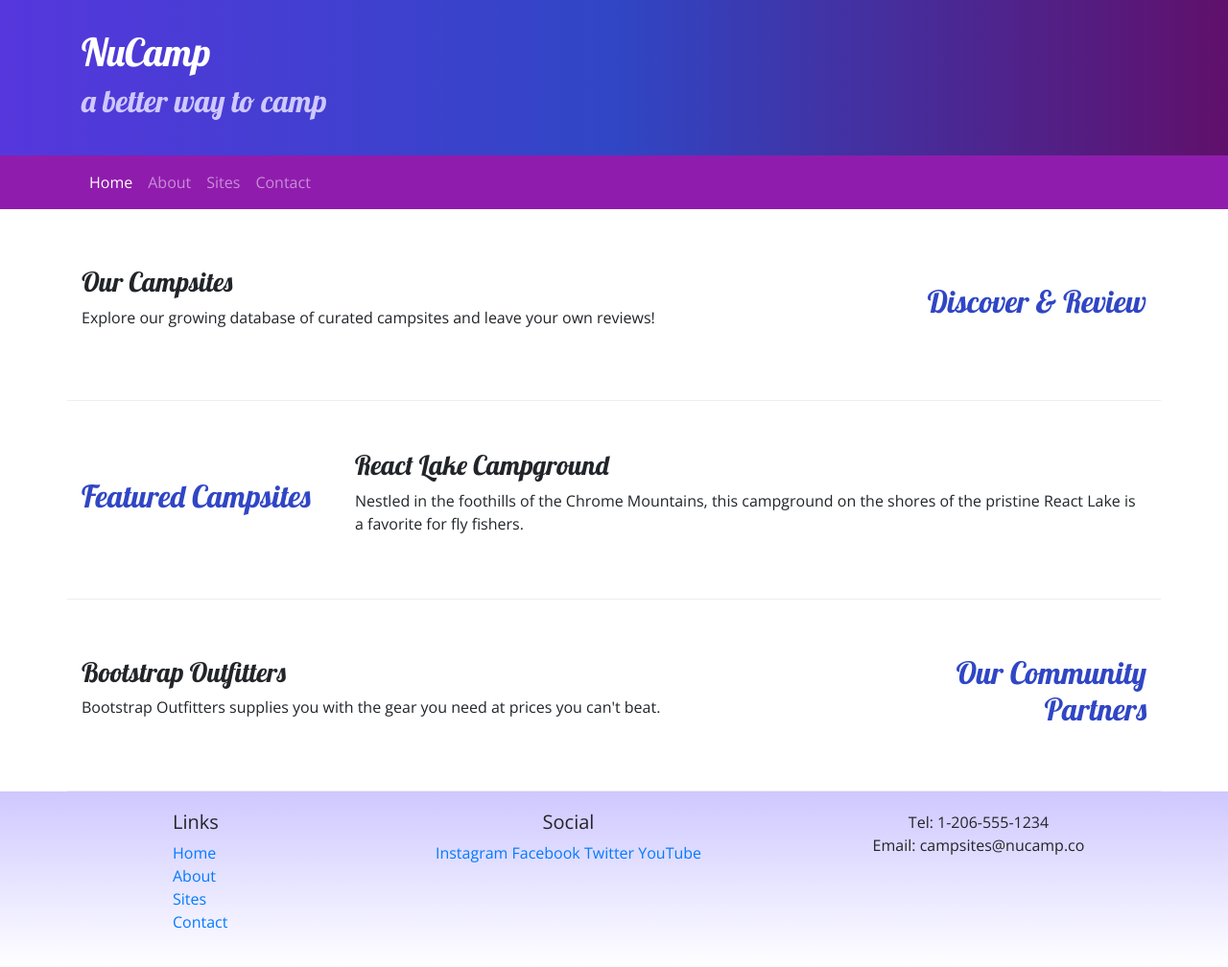
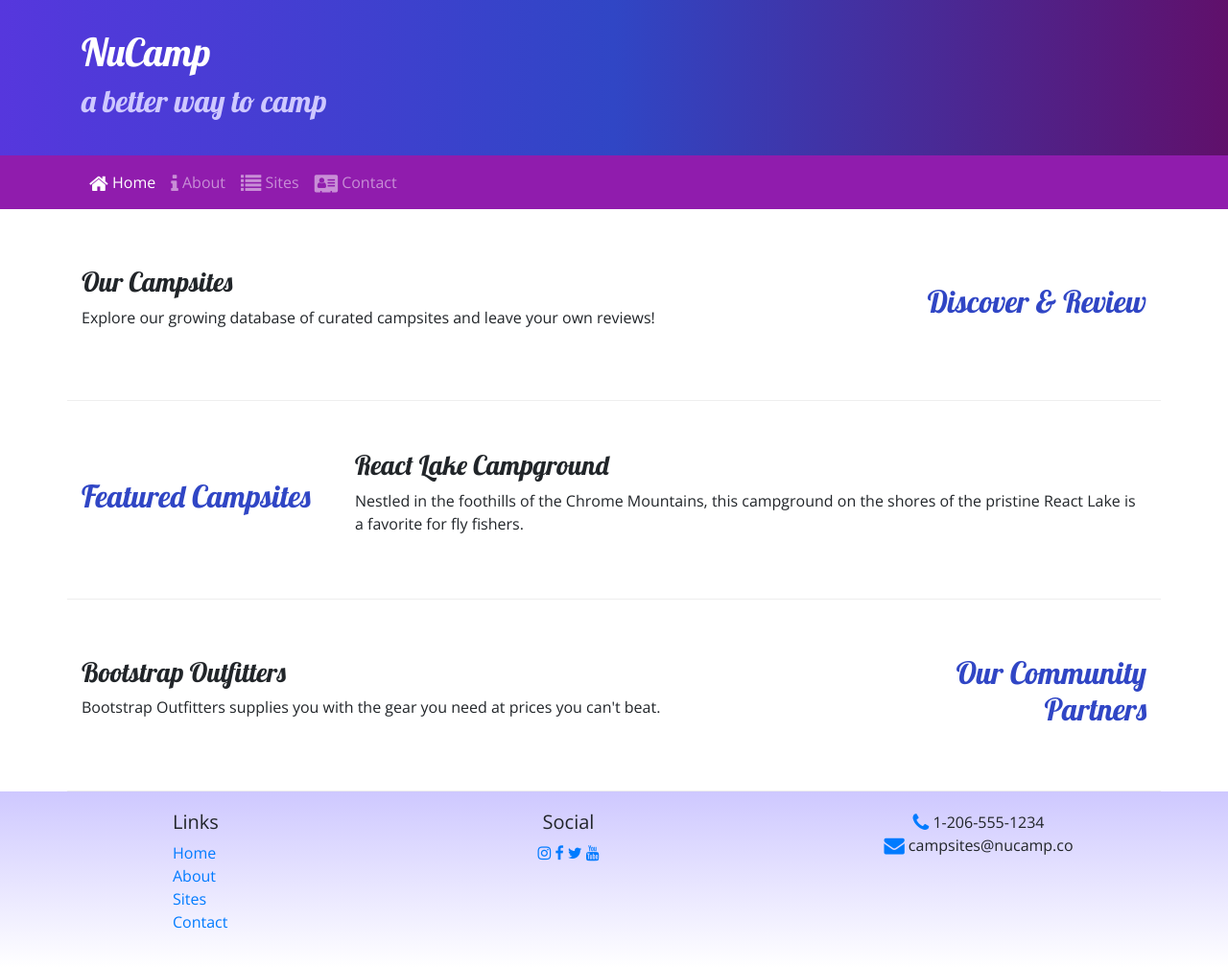
Before and after one commit to Yakutmuder9/nucampsite, a website: page index.html in a window 1280 px wide. Shown: the whole page at 96% size. Drawn offline with nearby package versions, Linux system fonts and the light colour scheme.

Commit message:
Icon Fonts

```diff
--- a/index.html
+++ b/index.html
@@ -12,6 +12,7 @@
     />
 
     <!-- Additional CSS must be placed after Bootstrap CSS -->
+    <link rel="stylesheet" href="node_modules/font-awesome/css/font-awesome.min.css" />
     <link
       rel="stylesheet"
       href="https://fonts.googleapis.com/css?family=Lobster|Open+Sans"
@@ -43,14 +44,10 @@
         </button>
         <div class="collapse navbar-collapse" id="nucampNavbar">
           <ul class="navbar-nav">
-            <li class="nav-item active">
-              <a class="nav-link" href="#">Home</a>
-            </li>
-            <li class="nav-item">
-              <a class="nav-link" href="aboutus.html">About</a>
-            </li>
-            <li class="nav-item"><a class="nav-link" href="#">Sites</a></li>
-            <li class="nav-item"><a class="nav-link" href="#">Contact</a></li>
+            <li class="nav-item active"><a class="nav-link" href="#"><i class="fa fa-home fa-lg"></i> Home</a></li>
+                <li class="nav-item"><a class="nav-link" href="aboutus.html"><i class="fa fa-info fa-lg"></i> About</a></li>
+                <li class="nav-item"><a class="nav-link" href="#"><i class="fa fa-list fa-lg"></i> Sites</a></li>
+                <li class="nav-item"><a class="nav-link" href="#"><i class="fa fa-address-card fa-lg"></i> Contact</a></li>
           </ul>
         </div>
       </div>
@@ -109,14 +106,14 @@
           </div>
           <div class="col-6 col-sm-5 text-center">
             <h5>Social</h5>
-            <a href="http://instagram.com/">Instagram</a>
-            <a href="http://facebook.com/">Facebook</a>
-            <a href="http://twitter.com/">Twitter</a>
-            <a href="http://youtube.com/">YouTube</a>
+            <a href="http://instagram.com/"><i class="fa fa-instagram"></i></a>
+                    <a href="http://facebook.com/"><i class="fa fa-facebook"></i></a>
+                    <a href="http://twitter.com/"><i class="fa fa-twitter"></i></a>
+                    <a href="http://youtube.com/"><i class="fa fa-youtube"></i></a>
           </div>
           <div class="col-sm-4 text-center">
-            Tel: 1-206-555-1234<br />
-            Email: campsites@nucamp.co
+            <i class="fa fa-phone fa-lg text-primary"></i> 1-206-555-1234<br />
+            <i class="fa fa-envelope fa-lg text-primary"></i> campsites@nucamp.co
           </div>
         </div>
       </div>
--- a/package.json
+++ b/package.json
@@ -7,7 +7,7 @@
     "lite": "lite-server",
     "start": "npm run lite",
     "test": "echo \"Error: no test specified\" && exit 1"
- },
+  },
   "author": "Yakut",
   "license": "ISC",
   "devDependencies": {
@@ -15,6 +15,7 @@
   },
   "dependencies": {
     "bootstrap": "^4.5.2",
+    "font-awesome": "^4.7.0",
     "jquery": "^3.5.1",
     "popper.js": "^1.16.1"
   }
```
Also changed, not shown: aboutus.html (+55 -20 lines), 1 other file.
